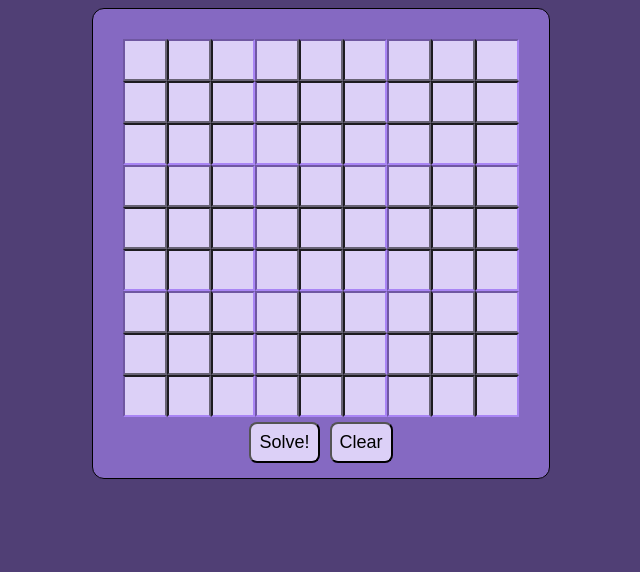
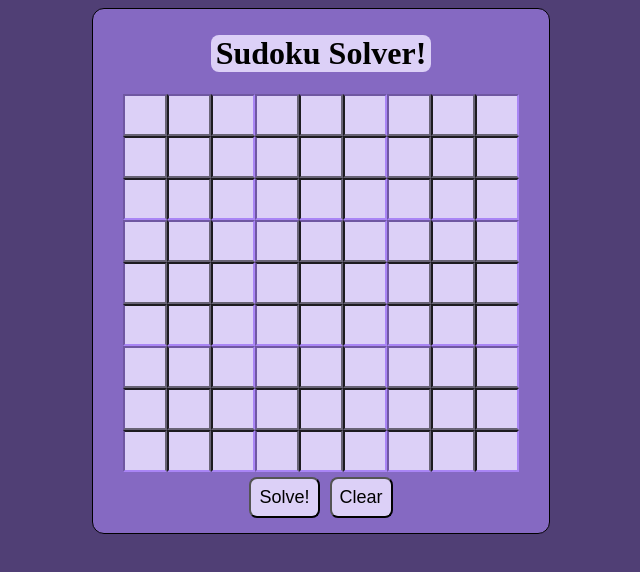
Before and after one commit to baubsy/solver, a React (Create React App) app: page / in a window 1280 px wide. Shown: the top 572 px of the page, without its empty margins (319-959 px from the left). Built offline with nearby package versions, Linux system fonts and the light colour scheme.

Commit message:
Added a status bar and some puzzle validation

```diff
--- a/public/style.css
+++ b/public/style.css
@@ -38,6 +38,7 @@ input {
 	box-sizing: border-box;
 	width: fit-content;
 	padding: 30px;
+	padding-top: 5px;
 	padding-bottom: 10px;
 	border: 1px solid black;
 	border-radius: 12px;
@@ -57,3 +58,14 @@ button{
 	margin: 5px;
 	font-size: 18px;
 }
+
+#status{
+	background-color: #DCD0F7;
+	border-radius: 8px;
+	margin-left: auto;
+	margin-right: auto;
+	width:fit-content;
+	text-align: center;
+	padding-left: 5px;
+	padding-right: 5px;
+}
--- a/src/components/InputGrid.js
+++ b/src/components/InputGrid.js
@@ -2,18 +2,21 @@ import React from 'react';
 import gridFunc from './gridFunc.js';
 
 class InputGrid extends React.Component {
-  state = { inputGrid: gridFunc.arrayBuilder('answer'), posArray: gridFunc.arrayBuilder() };
+  state = { inputGrid: gridFunc.arrayBuilder('answer'), posArray: gridFunc.arrayBuilder(), status: "Sudoku Solver!" };
 
   //function to solve grid as much as possible
   stateHelper = (inGrid, pGrid) => {
     this.setState({ inputGrid: inGrid, posArray: pGrid });
+  };
+  statusHelper = (status) => {
+    this.setState({ status: status });
   };
   debugClick = (event) => {
     let debugGrid = JSON.parse(JSON.stringify(this.state.posArray));
     console.log(debugGrid);
   };
   handleClear = () => {
-    this.setState({ inputGrid: gridFunc.arrayBuilder('answer'), posArray: gridFunc.arrayBuilder() });
+    this.setState({ inputGrid: gridFunc.arrayBuilder('answer'), posArray: gridFunc.arrayBuilder(), status: "Cleared!" });
   };
   handleChange = (event, id) => {
     event.persist();
@@ -37,13 +40,13 @@ class InputGrid extends React.Component {
     //console.log(event.keyCode);
     let posGrid = this.state.posArray;
     let newGrid = this.state.inputGrid;
-    if(event.keyCode === 8 || event.keyCode === 46){
+    if (event.keyCode === 8 || event.keyCode === 46) {
       posGrid[id].solved = 0;
       posGrid[id].userInputted = false;
       posGrid[id].answer = "";
       newGrid[id].answer = "";
       posGrid[id].possi.splice(0, posGrid[id].possi.length);
-      for(let i = 1; i < 10; i++){
+      for (let i = 1; i < 10; i++) {
         posGrid[id].possi.push(i);
       };
       this.setState({ posArray: posGrid, inputGrid: newGrid });
@@ -54,7 +57,7 @@ class InputGrid extends React.Component {
   rowBuilder = (startId) => {
     let row = [];
     for (let i = 0; i < 9; i++) {
-      row.push(<td><input id={startId + i} maxLength="1" onKeyDown={(e) => this.onKeyDown(e, startId + i)}onChange={(e) => { this.handleChange(e, startId + i) }} value={this.state.inputGrid[startId + i].answer} /></td>)
+      row.push(<td><input id={startId + i} maxLength="1" onKeyDown={(e) => this.onKeyDown(e, startId + i)} onChange={(e) => { this.handleChange(e, startId + i) }} value={this.state.inputGrid[startId + i].answer} /></td>)
     };
     return row;
   }
@@ -80,6 +83,9 @@ class InputGrid extends React.Component {
     console.log(reducedGrid);
   }
   recSolve2 = () => {
+    this.setState({ status: "Working on it..." });
+    this.setState({preSolve: JSON.parse(JSON.stringify(this.state.posArray))});
+    this.setState({preSolveInput: JSON.parse(JSON.stringify(this.state.inputGrid))});
     let reducedGrid = this.state.posArray;
     let inGrid = this.state.inputGrid;
 
@@ -100,13 +106,32 @@ class InputGrid extends React.Component {
     } while (sum !== newSum)
 
     let order = gridFunc.leastToMost(reducedGrid);
-    reducedGrid = gridFunc.whileSolve(reducedGrid, 0, order);
-    this.setState({ posArray: reducedGrid, inputGrid: reducedGrid });
+    /*
+    if(gridFunc.doomCheck(reducedGrid, 0, order)){
+      this.setState({status: "Invalid Puzzle"});
+    } else{
+      reducedGrid = gridFunc.whileSolve(reducedGrid, 0, order, this.statusHelper);
+      this.setState({ posArray: reducedGrid, inputGrid: reducedGrid, status: "Solved!" });
+    }
+    */
+   try {
+      reducedGrid = gridFunc.whileSolve(reducedGrid, 0, order, this.statusHelper);
+      this.setState({ posArray: reducedGrid, inputGrid: reducedGrid, status: "Solved!" });
+   } catch(err){
+     console.log("catch");
+     console.log(this.state.preSolve);
+     console.log(this.state.preSolveInput)
+     this.setState({status: "Invalid Puzzle"});
+     this.setState({posArray: this.state.preSolve, inputGrid: this.state.preSolveInput});
+   }
 
   }
   render() {
     return (
       <div>
+        <div id="status">
+          <h1>{this.state.status}</h1>
+        </div>
         <form autoComplete="off">
           <table id="inputTable" cellSpacing="0" cellPadding="0">
             <tbody>
--- a/src/components/gridFunc.js
+++ b/src/components/gridFunc.js
@@ -155,6 +155,10 @@ let gridFunc = {
                 order.push(d);
             }
         };
+        if(startID < 0){
+            console.log("start id possi error");
+            return grid;
+        }
         let newGrid = grid;
         for (let j = startID; j < 81; j++) {
             if (grid[order[j]].col === grid[id].col || grid[order[j]].row === grid[id].row || grid[order[j]].square === grid[id].square) {
@@ -170,6 +174,10 @@ let gridFunc = {
     //function to help reduce possibility arrays for the recSolve function. starts from order[startID] and moves down
     recReduce(posGrid, startID, order) {
         let newGrid = posGrid;
+        if(startID < 0){
+            console.log("start id error");
+            return newGrid;
+        }
         for (let i = 0; i < 81; i++) {
             if (newGrid[order[i]].answer !== undefined) {
                 newGrid = this.possiReduce(order[i], newGrid, newGrid[order[i]].answer, startID + 1, order);
@@ -315,9 +323,6 @@ let gridFunc = {
         //rebuilds possibility arrays in subsequent blocks after a back step changes things
         let newGrid = posGrid;
         for (let i = startID; i < 81; i++) {
-            if (order[i] === 70) {
-
-            }
             if (newGrid[order[i]].userInputted === false) {
                 newGrid[order[i]].possi.splice(0, newGrid[order[i]].possi.length);
                 for (let t = 1; t < 10; t++) {
@@ -332,6 +337,12 @@ let gridFunc = {
     doomCheck(posGrid, startID, order) {
         //checks if the current grid still has a valid solution
         let doom = false;
+        if (order === undefined) {
+            order = [];
+            for (let d = 0; d < 81; d++) {
+                order.push(d);
+            }
+        };
         if (startID > 81) {
             return doom;
         }
@@ -355,14 +366,17 @@ let gridFunc = {
         }
         return order;
     },
-    whileSolve(posGrid, startID, order) {
+    whileSolve(posGrid, startID, order, statusHelper) {
         let id = startID;
         let returnGrid = posGrid;
         let backstep = false;
-
+        console.log(JSON.parse(JSON.stringify(posGrid)));
+        console.log("while solve test");
         do {
             if (id < 0) {
                 console.log("backstepped too far");
+                statusHelper("Invalid Puzzle!");
+                break;
             }
             if (id === 80) {
                 if (returnGrid[order[id]].possi.length === 1) {
```
